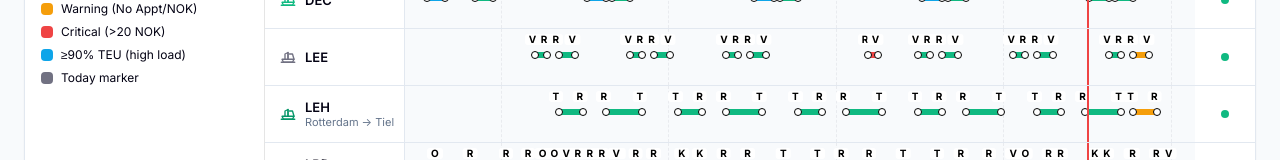
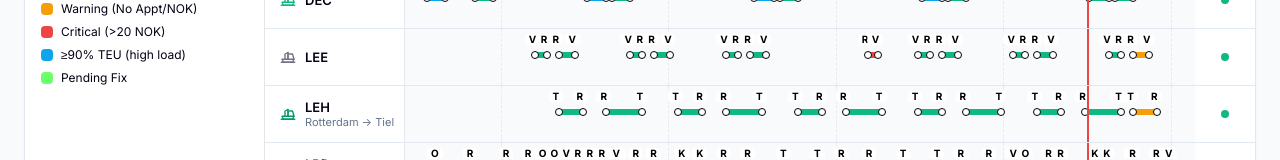
Before and after one commit to ervin-macic/barge-brain, a React (Create React App) app: page / in a window 1280 px wide. Shown: the part 591-751 px from the top of the page. Built offline with nearby package versions, Linux system fonts and the light colour scheme.

Commit message:
updating colours and adding pending fix status

```diff
--- a/src/components/FiltersSidebar.jsx
+++ b/src/components/FiltersSidebar.jsx
@@ -163,7 +163,7 @@ export default function FiltersSidebar({ filters, onFilterChange, legs }) {
             { color: theme.warning, label: "Warning (No Appt/NOK)" },
             { color: theme.error, label: "Critical (>20 NOK)" },
             { color: theme.accent, label: "≥90% TEU (high load)" },
-            { color: theme.textMuted, label: "Today marker" },
+            { color: theme.pendingFixColour, label: "Pending Fix" },
           ].map((x) => (
             <div key={x.label} style={{ display: "flex", alignItems: "center", gap: 8 }}>
               <div
--- a/src/components/SummaryBar.jsx
+++ b/src/components/SummaryBar.jsx
@@ -5,10 +5,10 @@ export default function SummaryBar({ legs }) {
   const barges = [...new Set(legs.map((l) => l.barge))];
 
   const stats = [
-    { label: "Total Legs", val: legs.filter((l) => l.depart).length, color: theme.accent },
+    { label: "Total Legs", val: legs.filter((l) => l.depart).length, color: theme.info },
     { label: "With Issues", val: legs.filter((l) => statusLevel(l) !== "ok").length, color: theme.warning },
     { label: "No Appointment", val: legs.filter((l) => !l.appt).length, color: theme.warning },
-    { label: "High Load (≥90%)", val: legs.filter((l) => l.teuPct != null && l.teuPct >= 90).length, color: theme.info },
+    { label: "High Load (≥90%)", val: legs.filter((l) => l.teuPct != null && l.teuPct >= 90).length, color: theme.accent },
     { label: "Active Barges", val: barges.filter((b) => legs.some((l) => l.barge === b && l.depart)).length, color: theme.success },
   ];
 
```
